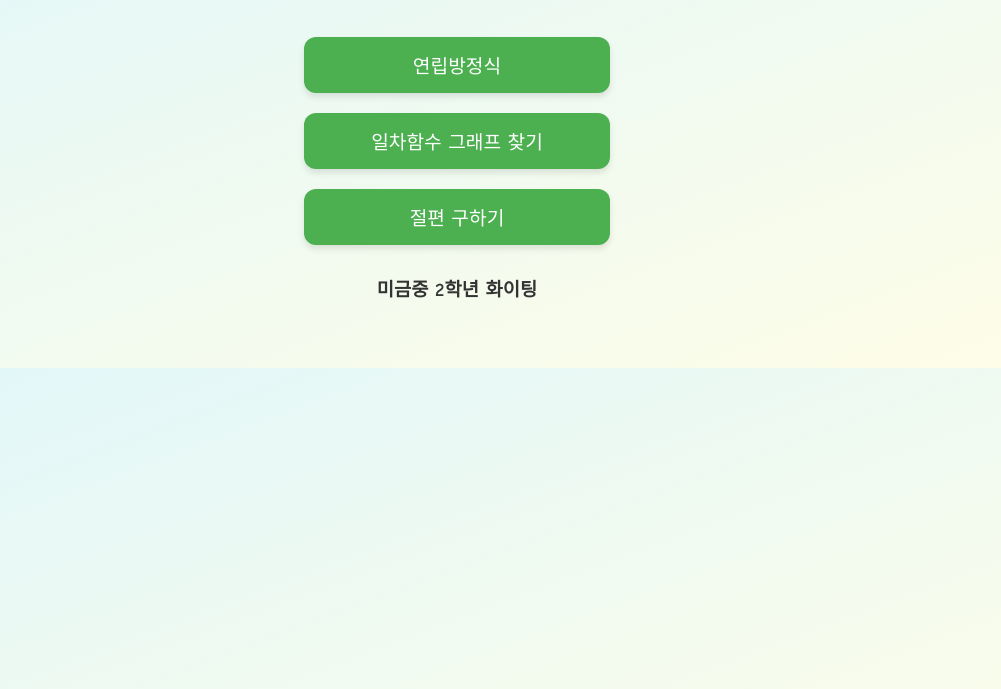
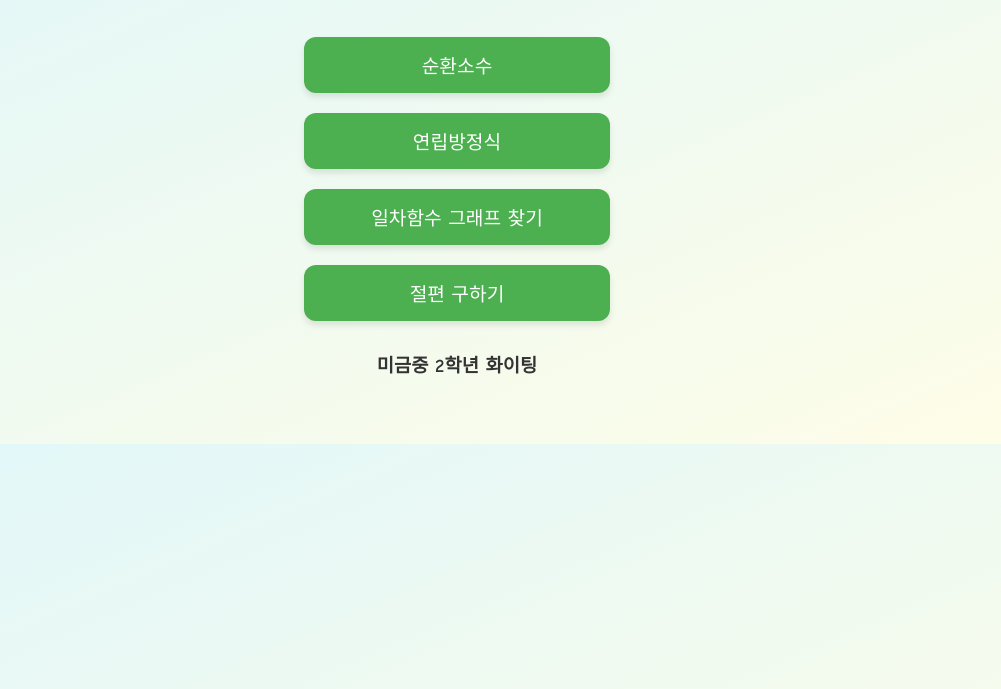
Before and after one commit to jjomilee/mid2ndmath, a plain HTML site: page index.html in a window 1280 px wide. Shown: the part 111-800 px from the top of the page, without its empty margins (183-1184 px from the left). Drawn offline with Linux system fonts and the light colour scheme.

Commit message:
Update index.html

```diff
--- a/index.html
+++ b/index.html
@@ -44,6 +44,7 @@
 
   <h1>📘 중학교 2학년 수학 연습</h1>
 
+  <a href="순환소수 퀴즈.html" class="link-button">순환소수</a><br>
   <a href="연립방정식 퀴즈.html" class="link-button">연립방정식</a><br>
   <a href="그래프찾기 퀴즈.html" class="link-button">일차함수 그래프 찾기</a><br>
   <a href="절편 찾기 퀴즈.html" class="link-button">절편 구하기</a><br>
```
